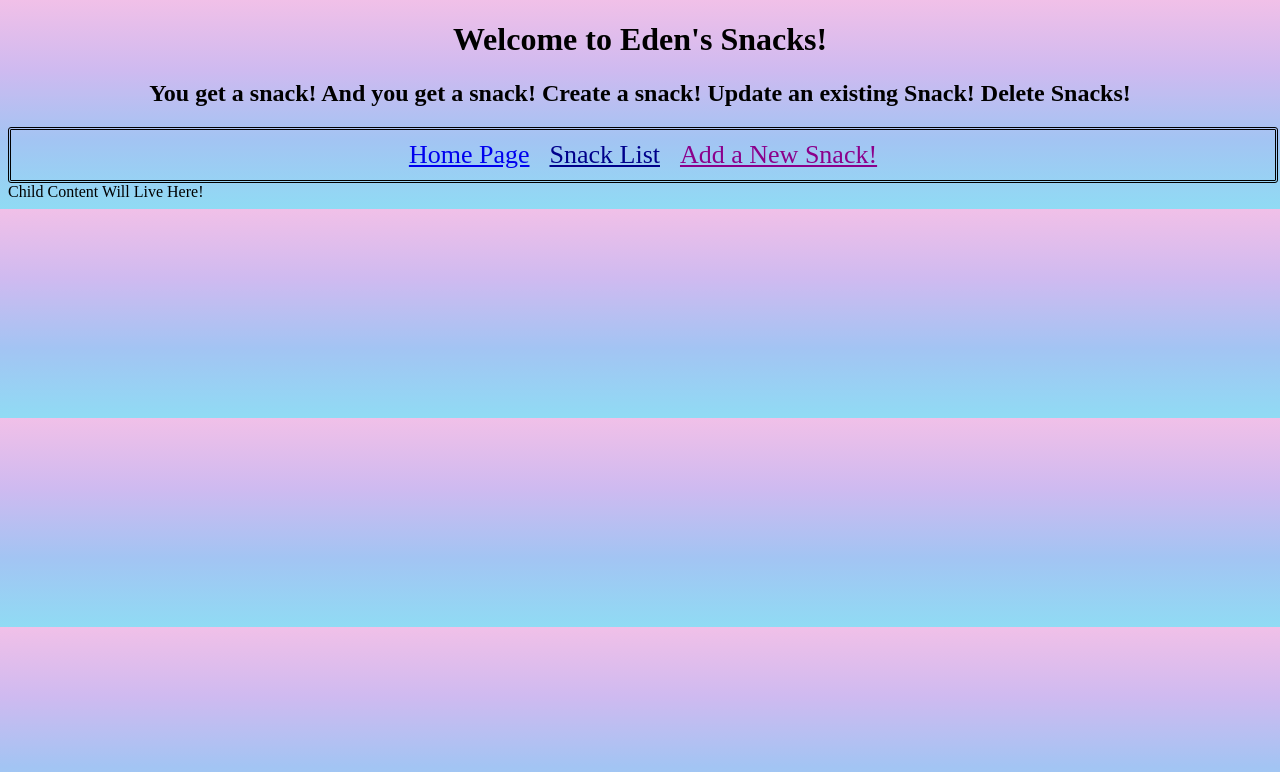
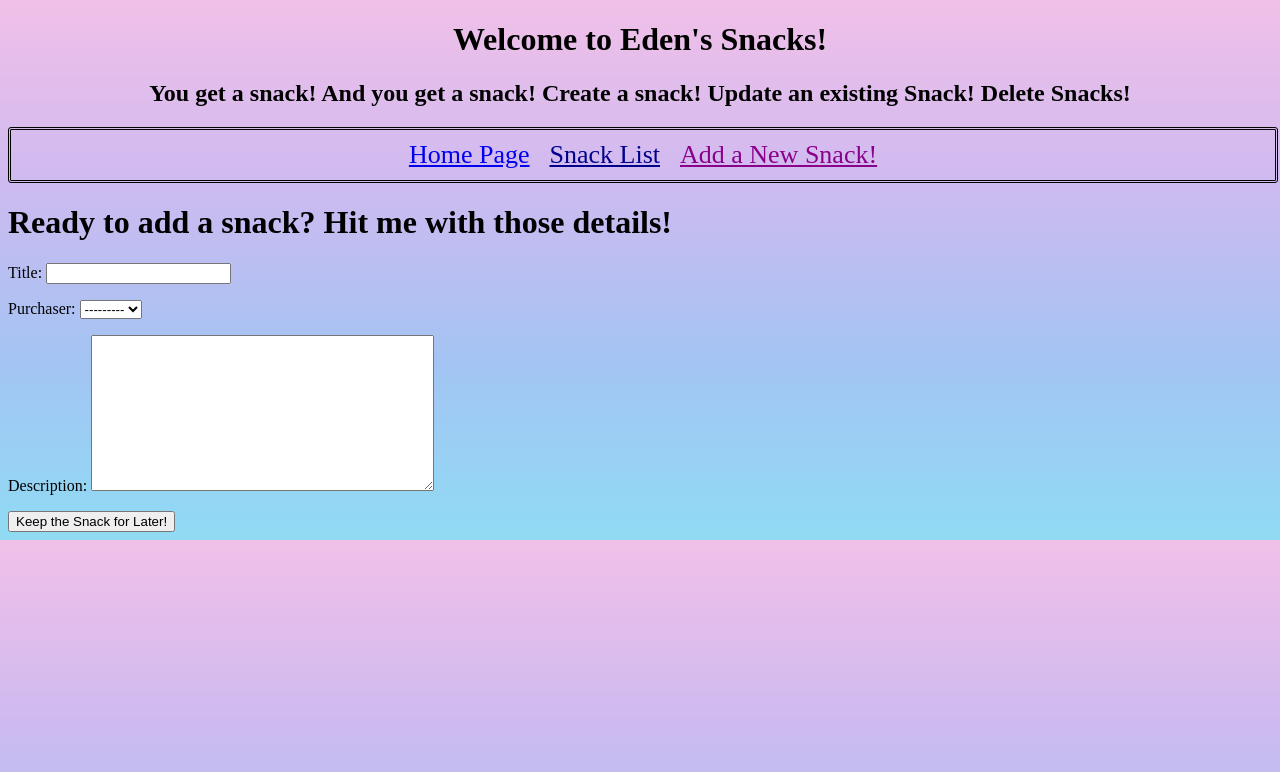
Before and after one commit to eden-brekke/snacks-crud, a Django app: page /create/ in a window 1280 px wide. Shown: the top 772 px of the page. Run offline with Django 4.2, Linux system fonts and the light colour scheme.

Commit message:
able to create new snacks!

```diff
--- a/templates/snack_create.html
+++ b/templates/snack_create.html
@@ -1 +1,12 @@
 {% extends 'base.html' %}
+{% block content %}
+
+<h1>Ready to add a snack? Hit me with those details!</h1>
+
+<form action="" method="POST">
+  {% csrf_token %}
+  {{ form.as_p }}
+  <input type="submit" value="Keep the Snack for Later!">
+</form>
+
+{% endblock content %}
```
